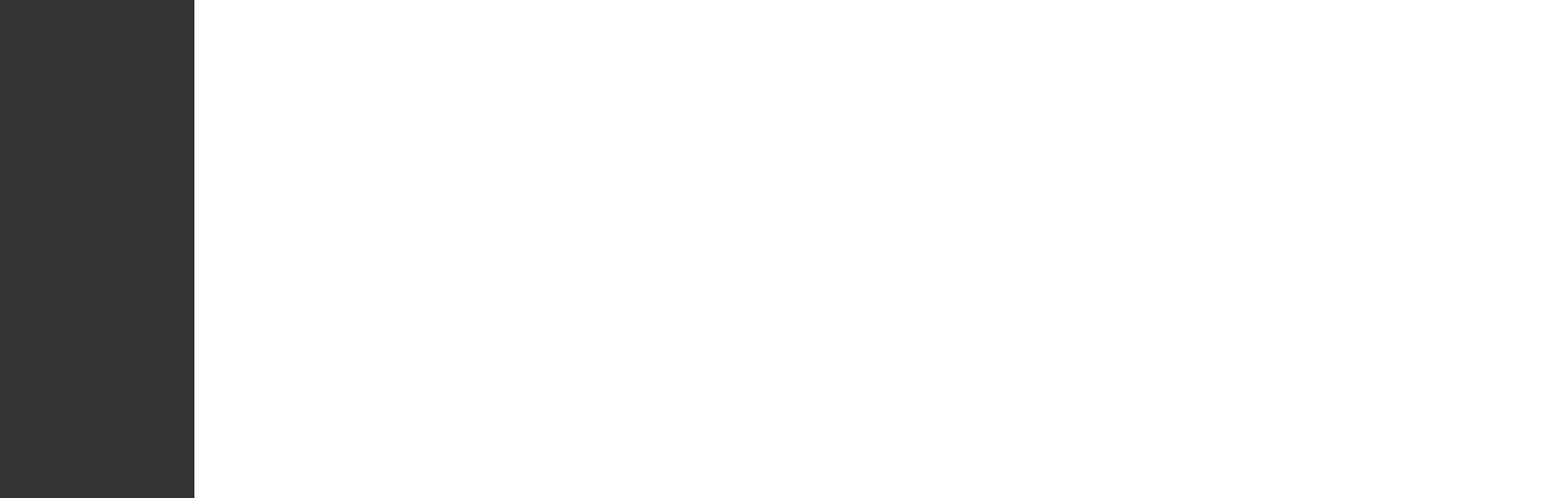
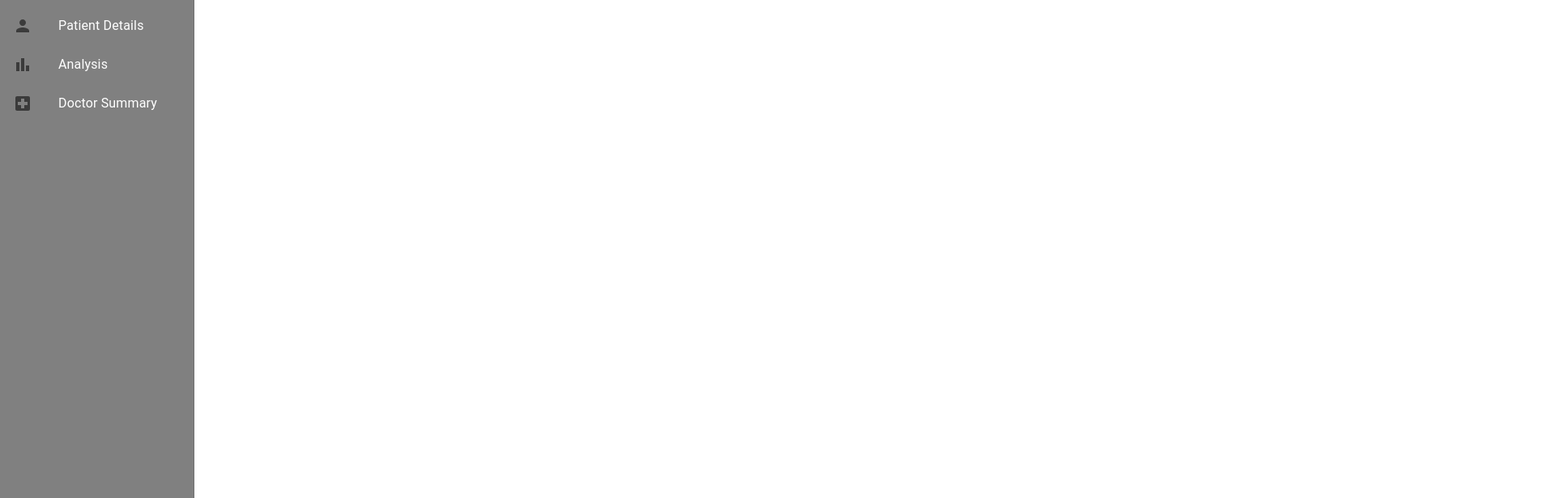
Before and after one commit to shaharAka/Chaim, a Next.js app: page / in a window 1280 px wide. Shown: the top 616 px of the page at 81% size, 1920 px wide, since content can reach past the window. Built offline with nearby package versions, Linux system fonts and the light colour scheme.

Commit message:
Update index.js

```diff
--- a/pages/index.js
+++ b/pages/index.js
@@ -1,18 +1,9 @@
 import React from 'react';
-import { Container, List, ListItem, ListItemIcon, ListItemText, Box, Typography, TextField, Grid, Button, Drawer } from '@mui/material';
+import { Container, Drawer, List, ListItem, ListItemIcon, ListItemText, Box, Typography, TextField, Button } from '@mui/material';
 import PersonIcon from '@mui/icons-material/Person';
 import AnalysisIcon from '@mui/icons-material/BarChart';
 import DoctorIcon from '@mui/icons-material/LocalHospital';
 import Link from 'next/link';
-import { styled } from '@mui/system';
-
-const DrawerStyled = styled(Drawer)`
-  & .MuiDrawer-paper {
-    background-color: #333333; // Grey background
-    color: white; // White text
-    width: 240px; // Set a fixed width for the drawer
-  }
-`;
 
 export default function Home() {
   const [value, setValue] = React.useState(0);
@@ -22,21 +13,56 @@ export default function Home() {
   };
 
   return (
-    <Container disableGutters>
-      <DrawerStyled variant="permanent" open>
+    <Container>
+      <Drawer
+        variant="permanent"
+        open
+        sx={{
+          '& .MuiDrawer-paper': {
+            backgroundColor: 'grey', // Grey background
+            color: 'white', // White text
+            width: 240 // Set a fixed width for the drawer
+          }
+        }}
+      >
         <List>
-          {/* Menu Items */}
+          <ListItem button onClick={() => handleChange(0)}>
+            <ListItemIcon><PersonIcon /></ListItemIcon>
+            <ListItemText primary="Patient Details" />
+          </ListItem>
+          <ListItem button onClick={() => handleChange(1)}>
+            <ListItemIcon><AnalysisIcon /></ListItemIcon>
+            <ListItemText primary="Analysis" />
+          </ListItem>
+          <ListItem button onClick={() => handleChange(2)}>
+            <ListItemIcon><DoctorIcon /></ListItemIcon>
+            <ListItemText primary="Doctor Summary" />
+          </ListItem>
         </List>
-      </DrawerStyled>
-      <Box component="main" sx={{ marginLeft: 240, flexGrow: 1, p: 3 }}>
+      </Drawer>
+      <Box sx={{ marginLeft: 240 }}>
         <TabPanel value={value} index={0}>
-          {/* Patient Details */}
+          <Typography variant="h5" gutterBottom>
+            Patient Details
+          </Typography>
+          {/* Rest of the Patient Details Form */}
         </TabPanel>
         <TabPanel value={value} index={1}>
-          {/* Analysis */}
+          <Link href="/upload">
+            <a>Upload an Image</a>
+          </Link>
         </TabPanel>
         <TabPanel value={value} index={2}>
-          {/* Doctor Summary */}
+          <TextField
+            label="Doctor's Summary"
+            multiline
+            rows={4}
+            variant="outlined"
+            fullWidth
+          />
+          <Button variant="contained" color="primary" disabled>
+            Share Report
+          </Button>
         </TabPanel>
       </Box>
     </Container>
```
